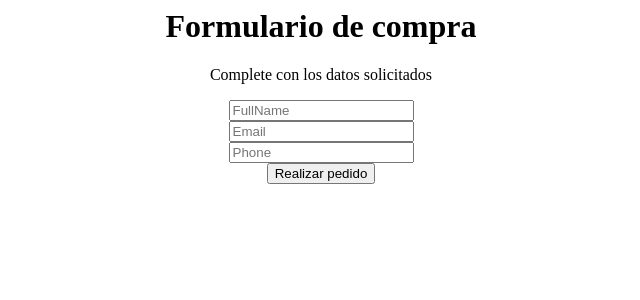
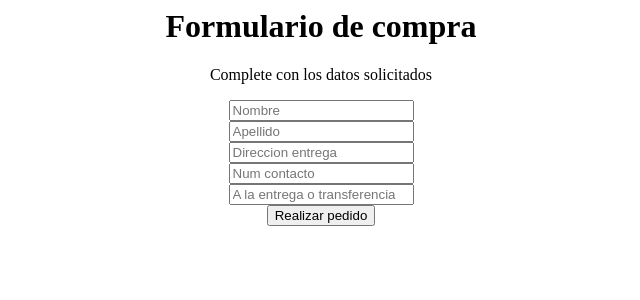
Before and after one commit to wilsonSebastian/certamen3, a Flask app: template templates/About.html in a window 1280 px wide. Shown: the top 300 px of the page, without its empty margins (319-959 px from the left). Run offline with Flask 2, Linux system fonts and the light colour scheme; the template is opened without the code that fills it, so the values that code supplies are empty; some libraries are stand-ins or nearby versions.

Commit message:
Modificación-campos

```diff
--- a/App.py
+++ b/App.py
@@ -23,13 +23,15 @@ def index():
 @app.route('/add_contact', methods=['POST'])
 def add_contact():
     if request.method == 'POST':
-        fullname = request.form['fullname']
-        phone = request.form['phone']
-        email = request.form['email']
+        nombre = request.form['nombre']
+        apellido = request.form['apellido']
+        direccion = request.form['direccion']
+        contacto = request.form['contacto']
+        pago = request.form['pago']
         cur = mysql.connection.cursor()
-        cur.execute("INSERT INTO contacts (fullname, phone, email) VALUES (%s,%s,%s)", (fullname, phone, email))
+        cur.execute("INSERT INTO pedido (Nombre, Apellido, Direccion, Contacto, Pago) VALUES (%s,%s,%s)", (nombre, apellido, direccion, contacto, pago))
         mysql.connection.commit()
-        flash('Contact Added successfully')
+        flash('Pedido realizado con extio!!')
         return redirect(url_for('exito'))
 
 
--- a/templates/About.html
+++ b/templates/About.html
@@ -14,13 +14,19 @@ div {text-align: center;}
 <div class="card card-body">
   <form action="{{url_for('add_contact')}}" method="POST">
     <div class="form-group">
-      <input type="text" class="form-control" name="fullname" placeholder="FullName">
+      <input type="text" class="form-control" name="nombre" placeholder="Nombre">
     </div>
     <div class="form-group">
-      <input type="text" class="form-control" name="email" placeholder="Email">
+      <input type="text" class="form-control" name="apellido" placeholder="Apellido">
     </div>
     <div class="form-group">
-      <input type="text" class="form-control" name="phone" placeholder="Phone">
+      <input type="text" class="form-control" name="direccion" placeholder="Direccion entrega">
+    </div>
+    <div class="form-group">
+      <input type="text" class="form-control" name="contacto" placeholder="Num contacto">
+    </div>
+    <div class="form-group">
+      <input type="text" class="form-control" name="pago" placeholder="A la entrega o transferencia">
     </div>
     <button class="btn btn-primary btn-block">
       Realizar pedido
```
